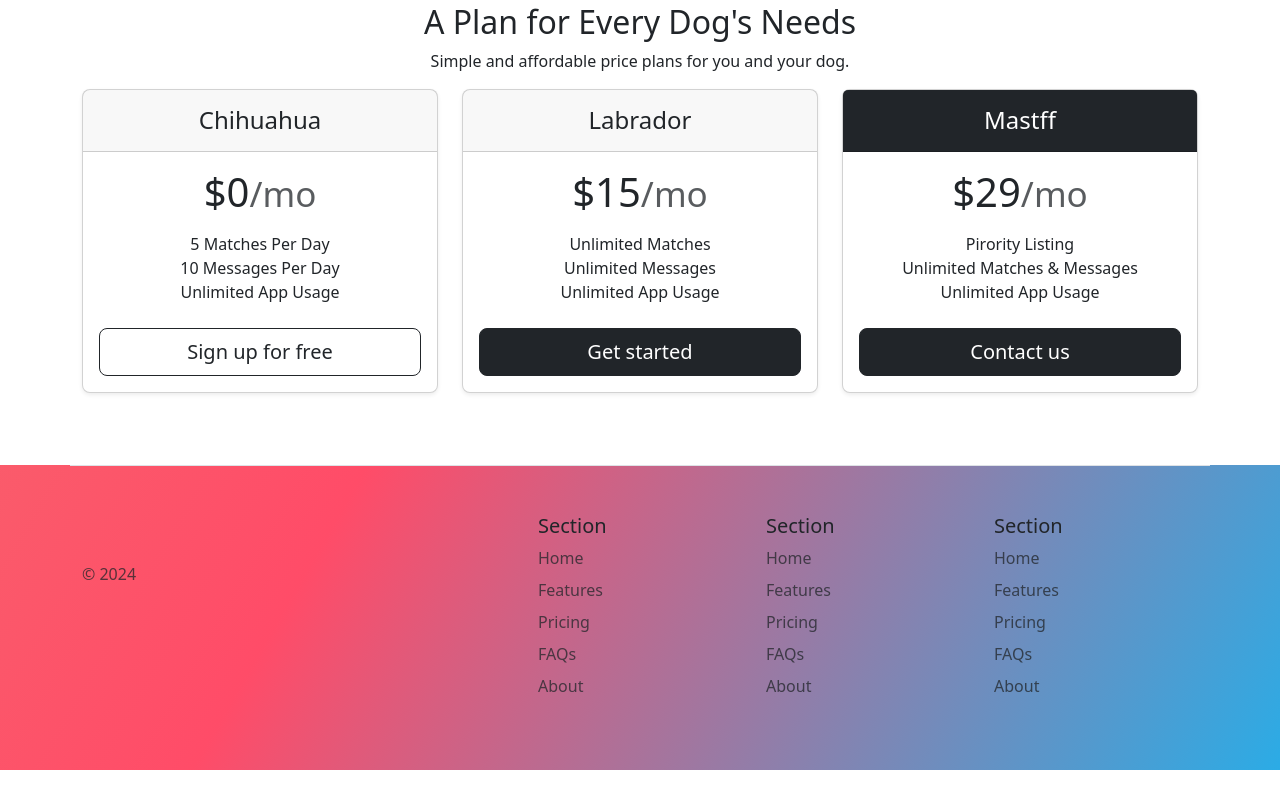
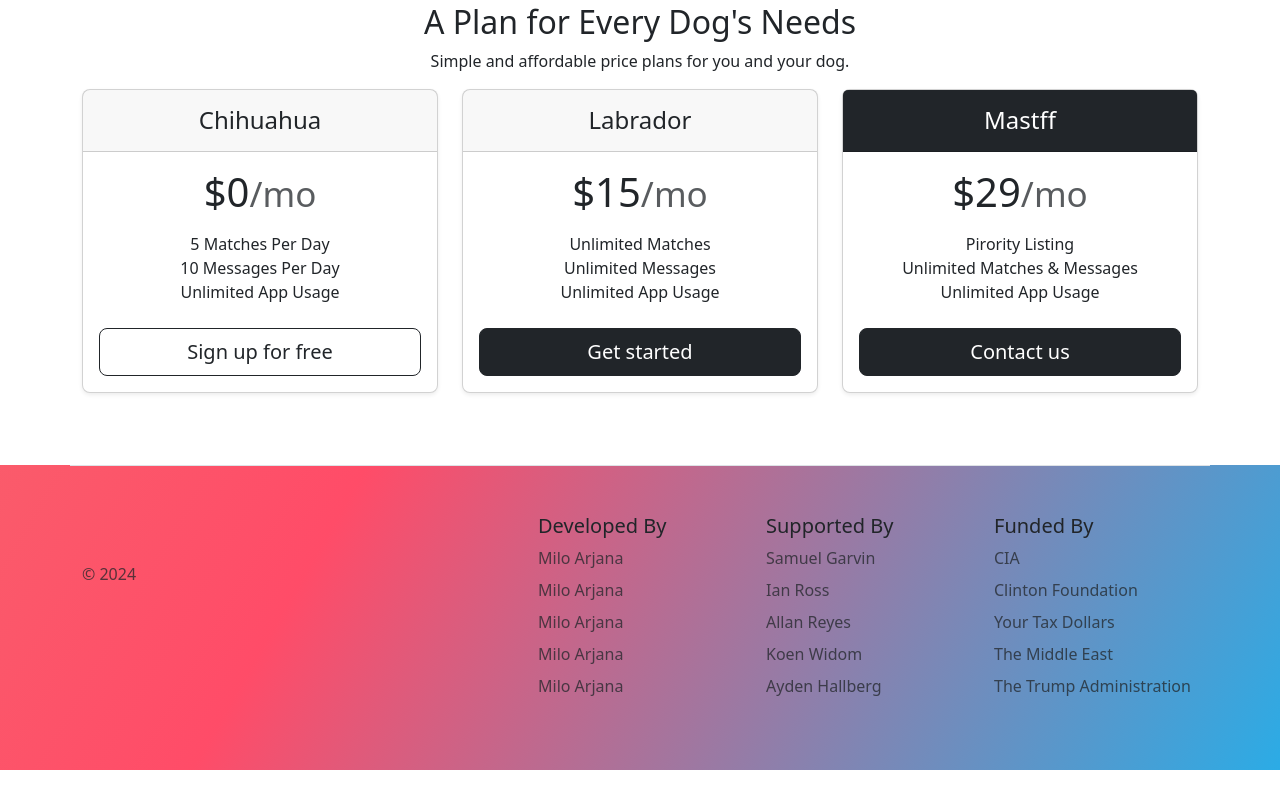
Before and after one commit to Auroratinker/TinDog, a plain HTML site: page index.html in a window 1280 px wide. Shown: the part 1675-2483 px from the top of the page. Drawn offline with nearby package versions, Linux system fonts and the light colour scheme; files that its build step writes are made by us from their sources.

Commit message:
Update index.html sources

```diff
--- a/index.html
+++ b/index.html
@@ -291,35 +291,35 @@
         </div>
 
         <div class="col mb-3">
-          <h5>Section</h5>
+          <h5>Developed By</h5>
           <ul class="nav flex-column">
-            <li class="nav-item mb-2"><a href="#" class="nav-link p-0 text-body-secondary">Home</a></li>
-            <li class="nav-item mb-2"><a href="#" class="nav-link p-0 text-body-secondary">Features</a></li>
-            <li class="nav-item mb-2"><a href="#" class="nav-link p-0 text-body-secondary">Pricing</a></li>
-            <li class="nav-item mb-2"><a href="#" class="nav-link p-0 text-body-secondary">FAQs</a></li>
-            <li class="nav-item mb-2"><a href="#" class="nav-link p-0 text-body-secondary">About</a></li>
+            <li class="nav-item mb-2"><a href="#" class="nav-link p-0 text-body-secondary">Milo Arjana</a></li>
+            <li class="nav-item mb-2"><a href="#" class="nav-link p-0 text-body-secondary">Milo Arjana</a></li>
+            <li class="nav-item mb-2"><a href="#" class="nav-link p-0 text-body-secondary">Milo Arjana</a></li>
+            <li class="nav-item mb-2"><a href="#" class="nav-link p-0 text-body-secondary">Milo Arjana</a></li>
+            <li class="nav-item mb-2"><a href="#" class="nav-link p-0 text-body-secondary">Milo Arjana</a></li>
           </ul>
         </div>
 
         <div class="col mb-3">
-          <h5>Section</h5>
+          <h5>Supported By</h5>
           <ul class="nav flex-column">
-            <li class="nav-item mb-2"><a href="#" class="nav-link p-0 text-body-secondary">Home</a></li>
-            <li class="nav-item mb-2"><a href="#" class="nav-link p-0 text-body-secondary">Features</a></li>
-            <li class="nav-item mb-2"><a href="#" class="nav-link p-0 text-body-secondary">Pricing</a></li>
-            <li class="nav-item mb-2"><a href="#" class="nav-link p-0 text-body-secondary">FAQs</a></li>
-            <li class="nav-item mb-2"><a href="#" class="nav-link p-0 text-body-secondary">About</a></li>
+            <li class="nav-item mb-2"><a href="#" class="nav-link p-0 text-body-secondary">Samuel Garvin</a></li>
+            <li class="nav-item mb-2"><a href="#" class="nav-link p-0 text-body-secondary">Ian Ross</a></li>
+            <li class="nav-item mb-2"><a href="#" class="nav-link p-0 text-body-secondary">Allan Reyes</a></li>
+            <li class="nav-item mb-2"><a href="#" class="nav-link p-0 text-body-secondary">Koen Widom</a></li>
+            <li class="nav-item mb-2"><a href="#" class="nav-link p-0 text-body-secondary">Ayden Hallberg</a></li>
           </ul>
         </div>
 
         <div class="col mb-3">
-          <h5>Section</h5>
+          <h5>Funded By</h5>
           <ul class="nav flex-column">
-            <li class="nav-item mb-2"><a href="#" class="nav-link p-0 text-body-secondary">Home</a></li>
-            <li class="nav-item mb-2"><a href="#" class="nav-link p-0 text-body-secondary">Features</a></li>
-            <li class="nav-item mb-2"><a href="#" class="nav-link p-0 text-body-secondary">Pricing</a></li>
-            <li class="nav-item mb-2"><a href="#" class="nav-link p-0 text-body-secondary">FAQs</a></li>
-            <li class="nav-item mb-2"><a href="#" class="nav-link p-0 text-body-secondary">About</a></li>
+            <li class="nav-item mb-2"><a href="#" class="nav-link p-0 text-body-secondary">CIA</a></li>
+            <li class="nav-item mb-2"><a href="#" class="nav-link p-0 text-body-secondary">Clinton Foundation </a></li>
+            <li class="nav-item mb-2"><a href="#" class="nav-link p-0 text-body-secondary">Your Tax Dollars</a></li>
+            <li class="nav-item mb-2"><a href="#" class="nav-link p-0 text-body-secondary">The Middle East</a></li>
+            <li class="nav-item mb-2"><a href="#" class="nav-link p-0 text-body-secondary">The Trump Administration </a></li>
           </ul>
         </div>
       </footer>
```
